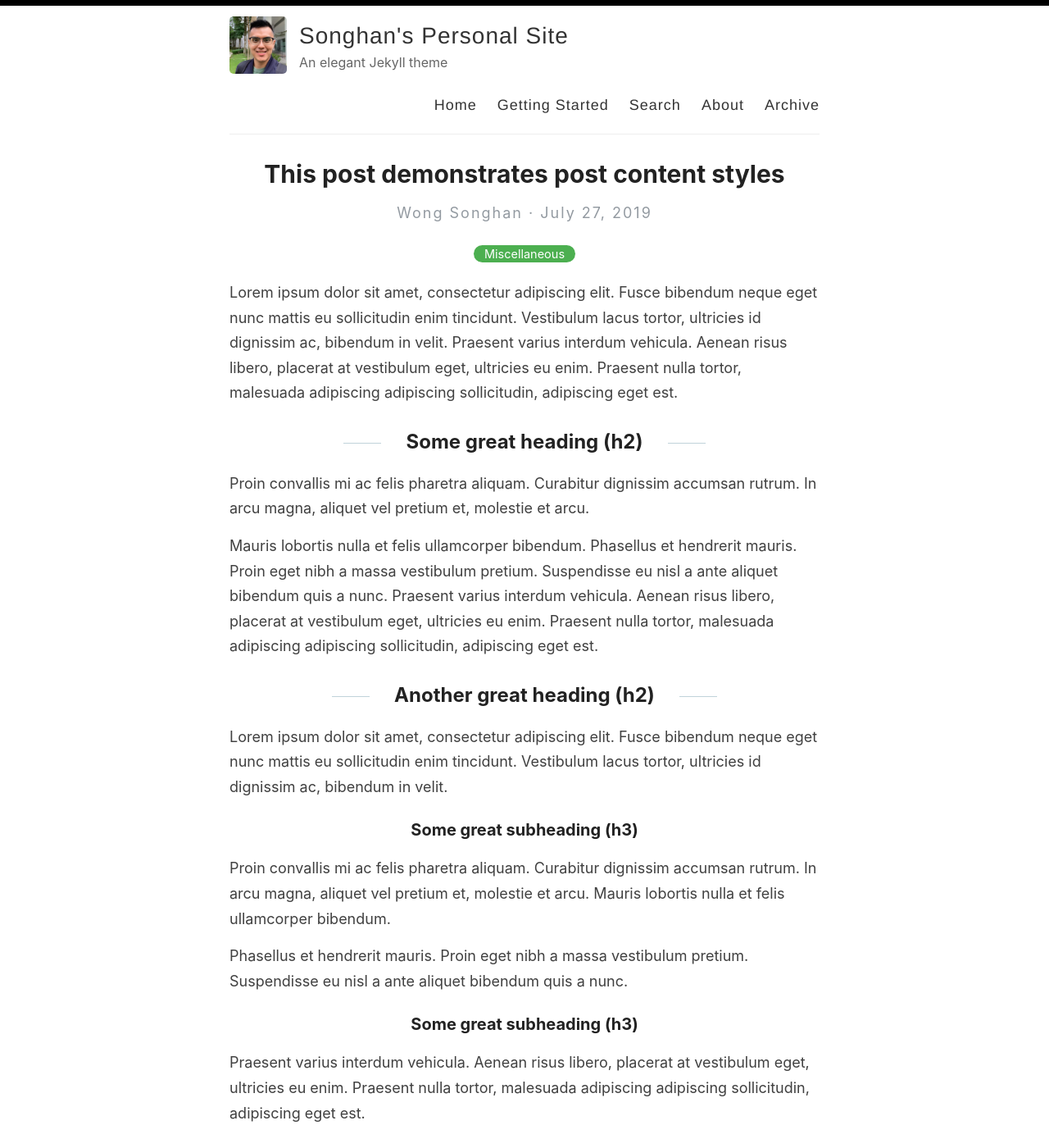
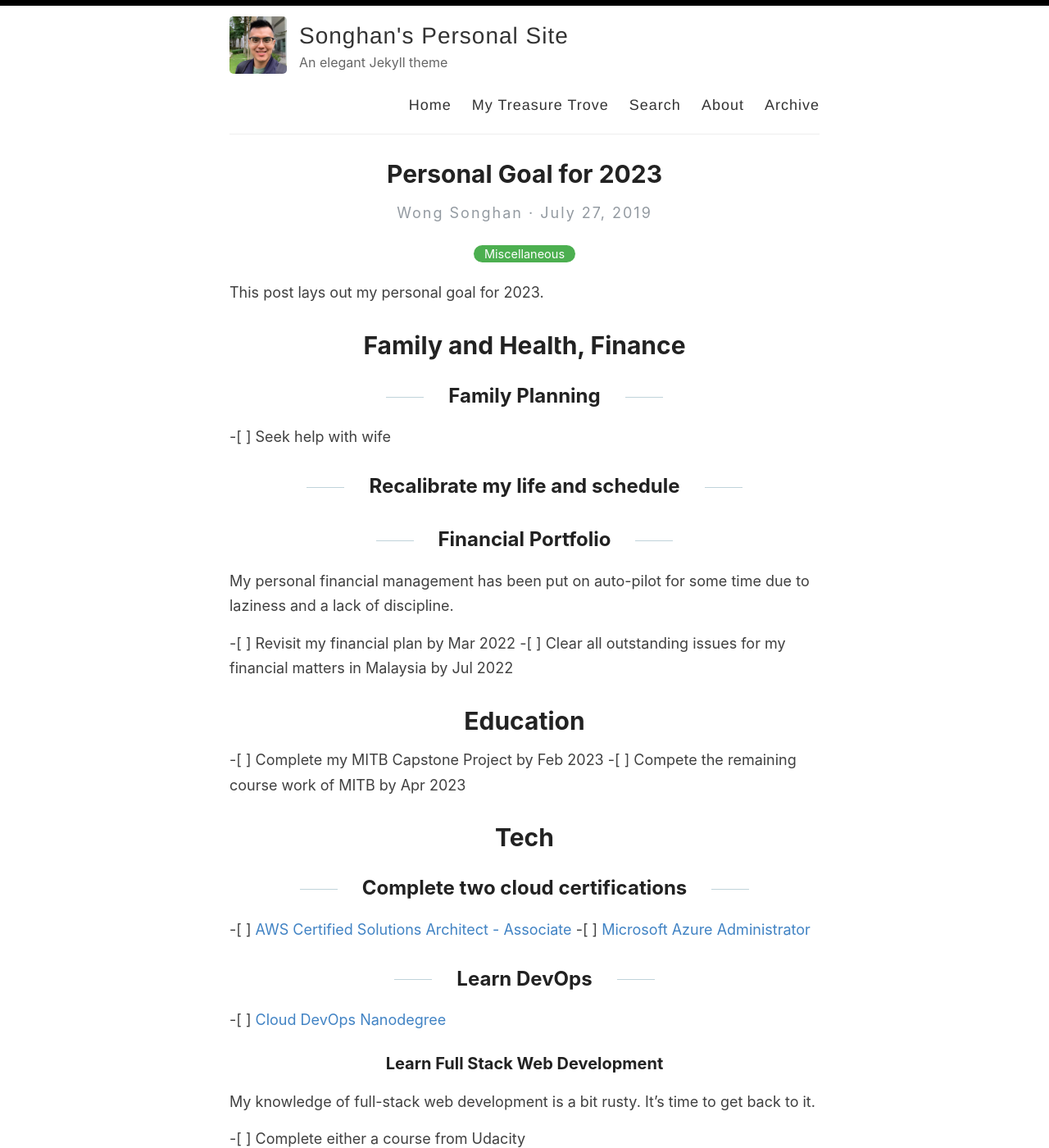
Before and after one commit to songhan89/songhan89.github.io, a Jekyll site: the page built from _posts/2019-7-27-this-post-demonstrates-post-content-styles.md, in a window 1280 px wide and 1400 px high. Shown: the whole window at 82% size. Built offline with Jekyll 4.4.1, drawn with Linux system fonts in a browser that asks for light colours; some of the changed text lies outside the part shown.

Commit message:
Updated page for my personal treasure-trove.

```diff
--- a/_layouts/default.html
+++ b/_layouts/default.html
@@ -29,7 +29,7 @@
 
             <nav>
               <a href="{{ site.baseurl }}/">Home</a>
-              <a href="{{ site.baseurl }}/getting-started">Getting Started</a>
+              <a href="{{ site.baseurl }}/treasure-trove">My Treasure Trove</a>
               <a href="{{ site.baseurl }}/search">Search</a>
               <a href="{{ site.baseurl }}/about">About</a>
               <a href="{{ site.baseurl }}/archive">Archive</a>
--- a/_posts/2019-7-27-this-post-demonstrates-post-content-styles.md
+++ b/_posts/2019-7-27-this-post-demonstrates-post-content-styles.md
@@ -1,26 +1,46 @@
 ---
 layout: post
-title: This post demonstrates post content styles
+title: Personal Goal for 2023
 categories: Miscellaneous
 ---
 
-Lorem ipsum dolor sit amet, consectetur adipiscing elit. Fusce bibendum neque eget nunc mattis eu sollicitudin enim tincidunt. Vestibulum lacus tortor, ultricies id dignissim ac, bibendum in velit. Praesent varius interdum vehicula. Aenean risus libero, placerat at vestibulum eget, ultricies eu enim. Praesent nulla tortor, malesuada adipiscing adipiscing sollicitudin, adipiscing eget est.
+This post lays out my personal goal for 2023.
 
-## Some great heading (h2)
+# Family and Health, Finance
 
-Proin convallis mi ac felis pharetra aliquam. Curabitur dignissim accumsan rutrum. In arcu magna, aliquet vel pretium et, molestie et arcu.
+## Family Planning
 
-Mauris lobortis nulla et felis ullamcorper bibendum. Phasellus et hendrerit mauris. Proin eget nibh a massa vestibulum pretium. Suspendisse eu nisl a ante aliquet bibendum quis a nunc. Praesent varius interdum vehicula. Aenean risus libero, placerat at vestibulum eget, ultricies eu enim. Praesent nulla tortor, malesuada adipiscing adipiscing sollicitudin, adipiscing eget est.
+-[ ] Seek help with wife
 
-## Another great heading (h2)
+## Recalibrate my life and schedule
 
-Lorem ipsum dolor sit amet, consectetur adipiscing elit. Fusce bibendum neque eget nunc mattis eu sollicitudin enim tincidunt. Vestibulum lacus tortor, ultricies id dignissim ac, bibendum in velit.
+## Financial Portfolio
 
-### Some great subheading (h3)
+My personal financial management has been put on auto-pilot for some time due to laziness and a lack of discipline.
 
-Proin convallis mi ac felis pharetra aliquam. Curabitur dignissim accumsan rutrum. In arcu magna, aliquet vel pretium et, molestie et arcu. Mauris lobortis nulla et felis ullamcorper bibendum.
+-[ ] Revisit my financial plan by Mar 2022
+-[ ] Clear all outstanding issues for my financial matters in Malaysia by Jul 2022
 
-Phasellus et hendrerit mauris. Proin eget nibh a massa vestibulum pretium. Suspendisse eu nisl a ante aliquet bibendum quis a nunc.
+# Education
+
+-[ ] Complete my MITB Capstone Project by Feb 2023
+-[ ] Compete the remaining course work of MITB by Apr 2023
+
+# Tech
+
+## Complete two cloud certifications
+-[ ] [AWS Certified Solutions Architect - Associate](https://aws.amazon.com/certification/certified-solutions-architect-associate/?ch=sec&sec=rmg&d=1)
+-[ ] [Microsoft Azure Administrator](https://learn.microsoft.com/en-us/certifications/exams/az-104)
+
+## Learn DevOps
+-[ ] [Cloud DevOps Nanodegree](https://www.udacity.com/course/cloud-dev-ops-nanodegree--nd9991)
+### Learn Full Stack Web Development
+My knowledge of full-stack web development is a bit rusty. It's time to get back to it.
+
+-[ ] Complete either a course from Udacity
+  - [Full Stack JavaScript Developer Nanodegree](https://www.udacity.com/course/full-stack-javascript-developer-nanodegree--nd0067)
+  - [Educative.io](https://www.educative.io/courses/learn-full-stack-development-with-react-and-nodejs)
+-[ ] Build a project - idea to be determined
 
 ### Some great subheading (h3)
 
```
Also changed, not shown: _pages/about.md (+1 -23 lines), _pages/treasure-trove.md (renamed from _pages/getting-started.md), 1 other file.
